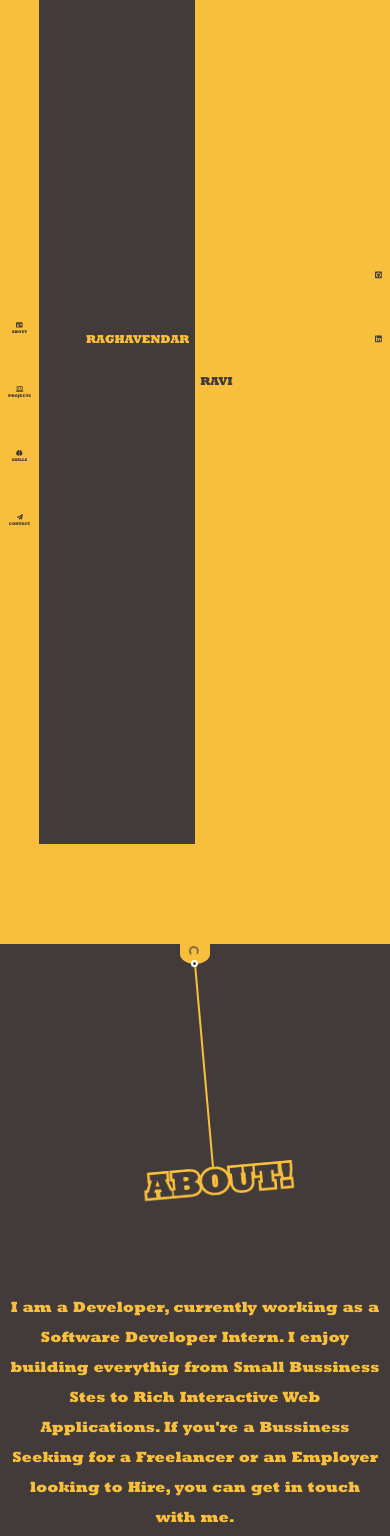
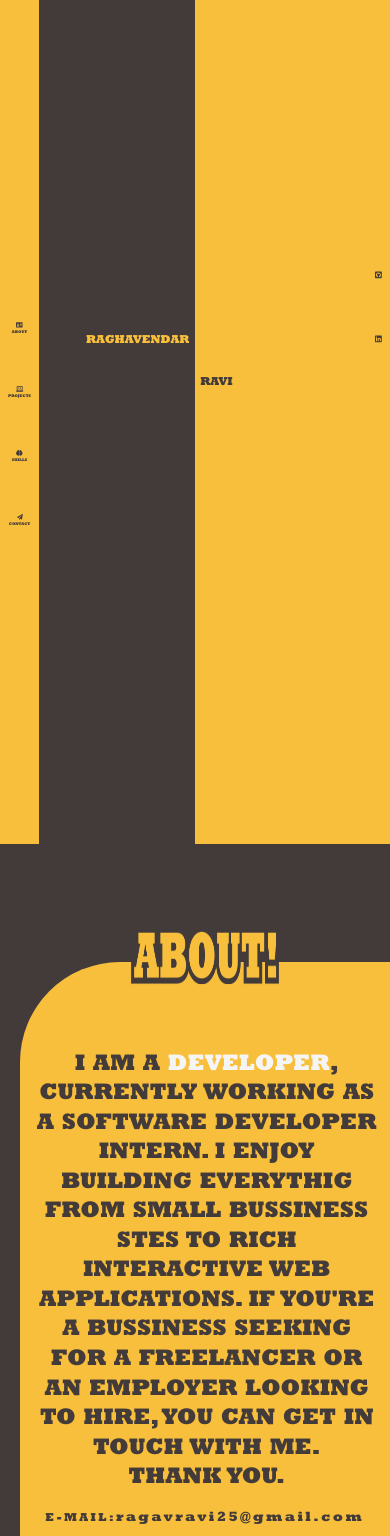
Before and after one commit to raghaKRavi/Portfolio, a React (Create React App) app: page / in a window 390 px wide. Shown: the top 1536 px of the page. Built offline with nearby package versions, Linux system fonts and the light colour scheme.

Commit message:
completed about section responsive and changed look

```diff
--- a/src/components/about/About.css
+++ b/src/components/about/About.css
@@ -1,15 +1,72 @@
 .about-subsection {
-  display: grid;
-  margin-top: 100px;
-  background-color: #433a3a;
-  height: 100vh;
-  grid-template-rows: 0.5fr 1fr;
+  float: right;
+  margin: 14vh auto;
+  background-color: #f8bf3c;
+  height: 80vh;
+  width: 80vw;
+  border-top-left-radius: 100px;
+  border-bottom-left-radius: 100px;
+  position: relative;
 }
 
-.base {
-  /* width: 200px; */
-  /* border-top: 5px solid #433a3a; */
-  /* margin: auto; */
+#about-img {
+  text-align: center;
+}
+
+#about-img img {
+  position: absolute;
+  top: -5%;
+  left: 50%;
+  -ms-transform: translate(-50%, -5%);
+  transform: translate(-50%, -5%);
+  /* margin-top: -2.8vw; */
+  width: 18vw;
+  height: 7vh;
+}
+
+#about-text {
+  /* background-color: red; */
+  padding: 20px;
+  margin: 10vh;
+  margin-bottom: 0;
+}
+
+#about-text p {
+  color: #433a3a;
+  text-align: center;
+  font-size: 1.5vw;
+  line-height: 4vw;
+  text-transform: uppercase;
+}
+
+#about-text p span {
+  color: whitesmoke;
+}
+
+.email {
+  text-align: center;
+  width: 60vw;
+  margin: 10px auto;
+}
+
+.email p {
+  font-size: 1vw;
+  color: #433a3a;
+  text-transform: uppercase;
+  letter-spacing: 0.15rem;
+}
+
+.email p a {
+  font-size: 1.2vw;
+  text-transform: none;
+  color: #433a3a;
+}
+
+.email p a:hover {
+  color: white;
+}
+
+/* .base {
   text-align: center;
   position: relative;
   padding: 0 0 30px;
@@ -70,14 +127,9 @@
   text-align: center;
   position: relative;
   padding: 5px 100px;
-  /* top: 10%; */
-
-  /* text-align: center; */
-  /* padding-right: 30px; */
   color: #f8bf3c;
   font-size: 20px;
   line-height: 2.5rem;
-  /* background-color: antiquewhite; */
 }
 
 @keyframes moveIt {
@@ -88,11 +140,67 @@
   50% {
     transform: rotate(-10deg);
   }
-}
+} */
 
 /* responsive */
 
-@media screen and (max-width: 1300px) {
+@media screen and (max-width: 900px) {
+  .about-subsection {
+    width: 95vw;
+  }
+  #about-img img {
+    width: 30vw;
+    height: 7vh;
+  }
+
+  #about-text {
+    padding: 0px;
+
+    /* background-color: violet; */
+  }
+  #about-text p {
+    font-size: 2.9vh;
+    line-height: 3.9vh;
+  }
+
+  .email p {
+    font-size: 2vw;
+  }
+
+  .email p a {
+    font-size: 2.3vw;
+  }
+}
+
+@media screen and (max-width: 450px) {
+  #about-img img {
+    width: 38vw;
+  }
+  #about-text {
+    padding: auto;
+    /* background-color: tomato; */
+    margin-right: 3vw;
+    margin-left: 4vw;
+  }
+  #about-text p {
+    font-size: 2.7vh;
+    line-height: 3.5vh;
+  }
+
+  .email {
+    width: auto;
+  }
+
+  .email p {
+    font-size: 3vw;
+  }
+
+  .email p a {
+    font-size: 3.5vw;
+  }
+}
+
+/* @media screen and (max-width: 1300px) {
   .about-subsection {
     height: 65vh;
     grid-template-rows: 0.7fr 1fr;
@@ -134,4 +242,4 @@
     width: 150px;
     left: -70px;
   }
-}
+} */
--- a/src/components/about/About.js
+++ b/src/components/about/About.js
@@ -1,21 +1,35 @@
 import React from "react";
 import "./About.css";
-import about from "../../img/anew.png";
+import about from "../../img/about-img.png";
 
 const About = () => {
   return (
     <div className="about-subsection">
-      <div className="base">
+      {/* <div className="base">
         <div className="holder"></div>
         <div className="thread">
           <div className="knob"></div>
           <img src={about} alt="about-image" id="pendulum-img" tabIndex="1" />
         </div>
+      </div> */}
 
-        {/* <div className="image-hang-line" id="left-hanging"></div> */}
+      {/* <div className="about-text">
+        <p>
+          I am a <span>Developer</span>, currently working as a Software
+          Developer Intern. I enjoy building everythig from Small Bussiness Stes
+          to Rich Interactive Web Applications. If you're a Bussiness Seeking
+          for a Freelancer or an Employer looking to Hire, you can get in touch
+          with me.
+          <br /> Thank you.
+        </p>
+      </div> */}
+
+      <div id="about-img">
+        {/* <h1>ABOUT!</h1> */}
+        <img src={about} alt="ABOUT" />
       </div>
 
-      <div className="about-text">
+      <div id="about-text">
         <p>
           I am a <span>Developer</span>, currently working as a Software
           Developer Intern. I enjoy building everythig from Small Bussiness Stes
@@ -25,6 +39,12 @@ const About = () => {
           <br /> Thank you.
         </p>
       </div>
+      <div className="email">
+        <p>
+          e-mail:
+          <a href="mailto:ragavravi25@gmail.com">ragavravi25@gmail.com</a>
+        </p>
+      </div>
     </div>
   );
 };
--- a/src/components/home/HomeStyle.css
+++ b/src/components/home/HomeStyle.css
@@ -52,13 +52,13 @@ button {
   font-size: 2vw;
   list-style: none;
   margin: 6vh auto;
-  cursor: pointer;
 }
 
 #sidenav ul li a {
   color: #f8bf3c;
   font-size: 1.5vw;
   text-transform: uppercase;
+  cursor: pointer;
 }
 
 #sidenav ul li p {
@@ -289,13 +289,13 @@ header li a:hover {
 #social-sidebar ul li {
   font-size: 2vw;
   list-style: none;
-  cursor: pointer;
   margin: 6vh auto;
 }
 
 #social-sidebar ul li a {
   color: #433a3a;
   text-transform: uppercase;
+  cursor: pointer;
 }
 
 #social-sidebar ul li p {
@@ -376,8 +376,8 @@ header li a:hover {
 /* home page end */
 
 .about-section {
-  min-height: 100%;
-  background-color: #f8bf3c;
+  min-height: 80vh;
+  background-color: #433a3a;
   overflow: hidden;
 }
 
```
Also changed, not shown: src/components/home/KRRLogo.svg (deleted), src/img/about-img.png (added).
